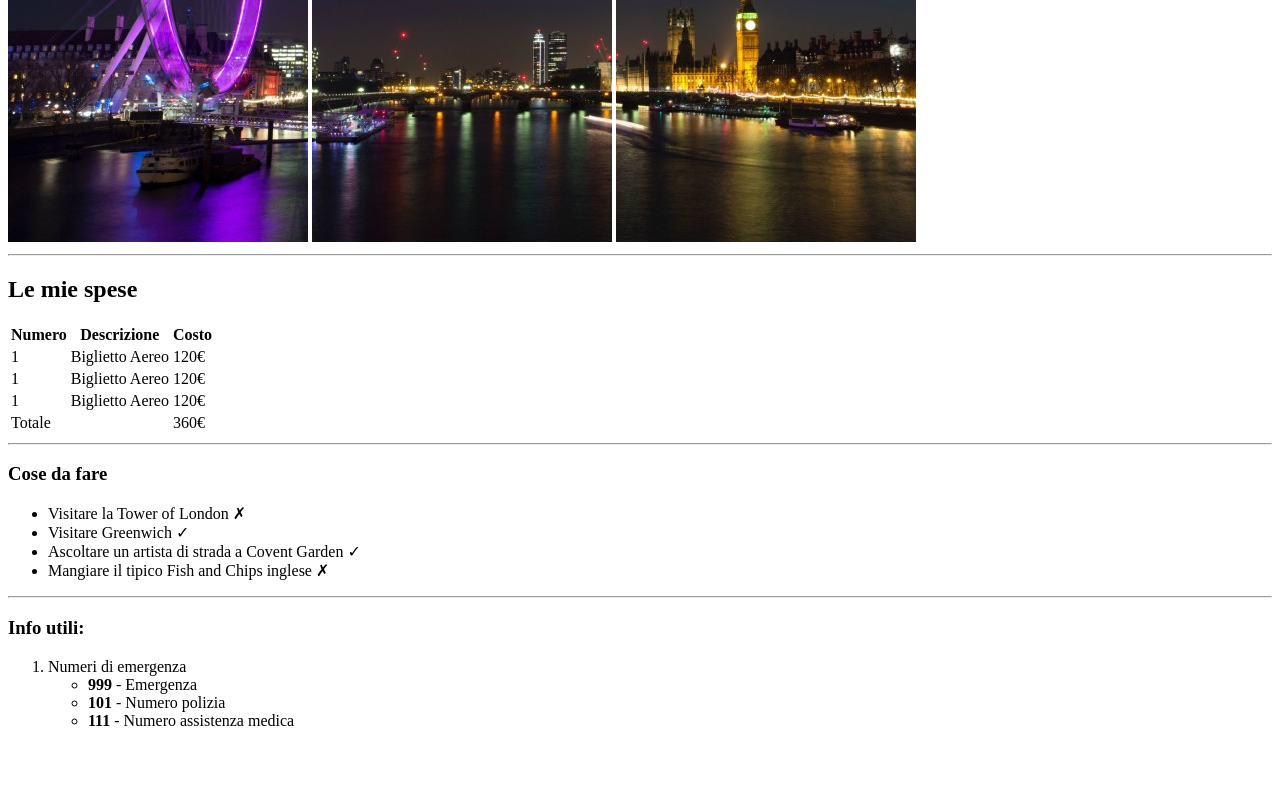
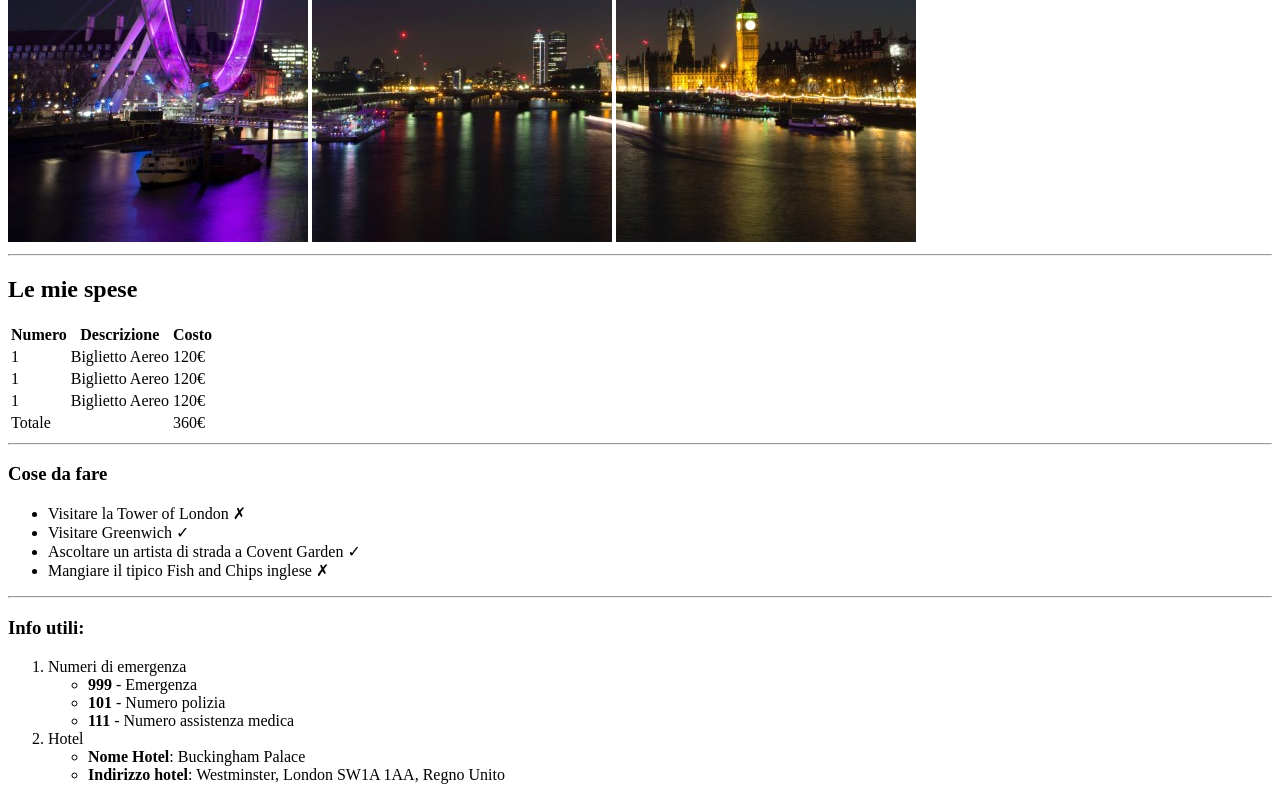
Before and after one commit to erosalpe/html-london-trip, a plain HTML site: page index.html in a window 1280 px wide. Shown: the part 438-1238 px from the top of the page. Before the commit the page ends 1184 px from the top, so only its background shows below. Drawn offline with Linux system fonts and the light colour scheme.

Commit message:
aggiunto secondo punto info utili

```diff
--- a/index.html
+++ b/index.html
@@ -89,12 +89,22 @@
     <section>
         <h3>Info utili:</h3>
         <ol>
+
+            <!--Primo punto-->
             <li>Numeri di emergenza</li>
                 <ul>
                     <li><strong>999</strong> - Emergenza</li>
                     <li><strong>101</strong> - Numero polizia</li>
                     <li><strong>111</strong> - Numero assistenza medica</li>
                 </ul>
+
+            <!--Secondo punto-->
+            <li>Hotel</li>
+                <ul>
+                    <li><strong>Nome Hotel</strong>: Buckingham Palace</li>
+                    <li><strong>Indirizzo hotel</strong>: Westminster, London SW1A 1AA, Regno Unito</li>
+                </ul>
+
         </ol>
     </section>
 
```
